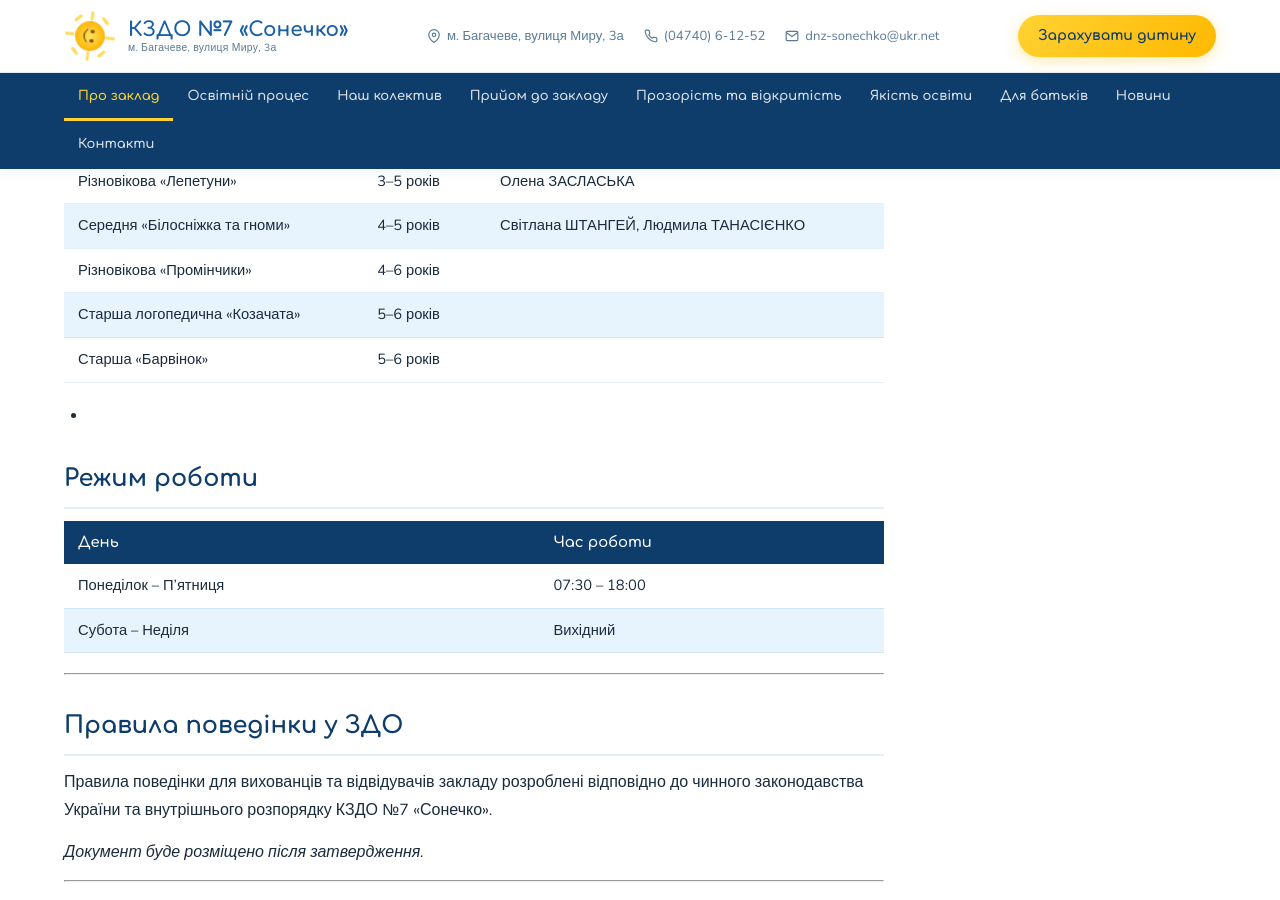
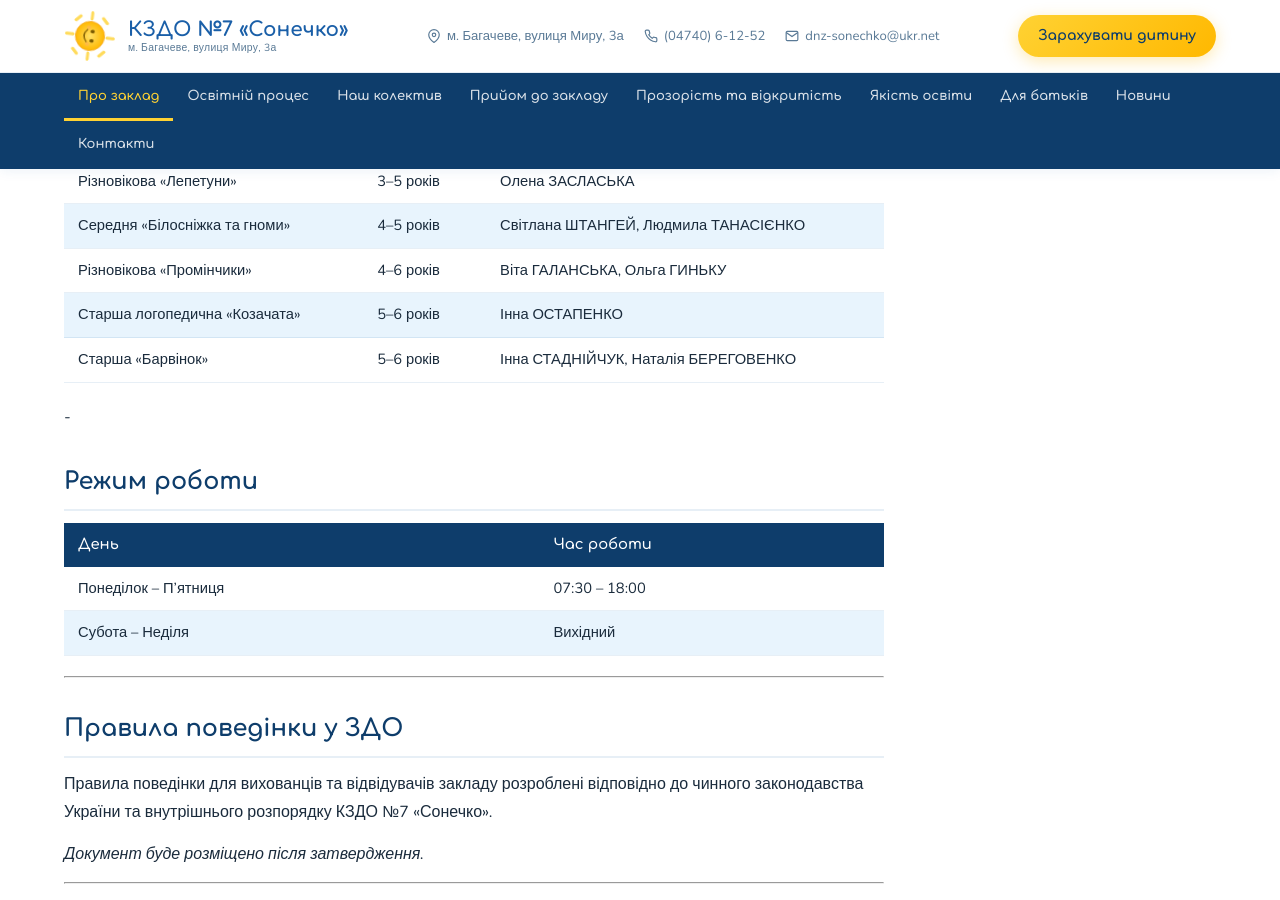
Before and after one commit to sonechko7/sonechko7.github.io, a Jekyll site: the page built from pages/pro-zaklad.md, in a window 1280 px wide and 900 px high, scrolled down 938 px. Built offline with Jekyll 4.4.1, drawn with Linux system fonts in a browser that asks for light colours.

Commit message:
Update Сторінка “pro-zaklad”

```diff
--- a/pages/pro-zaklad.md
+++ b/pages/pro-zaklad.md
@@ -26,9 +26,9 @@
 | Друга молодша «Вітамінки» | 3–4 роки | Ірина САВРАНСЬКА, Віта СТАДНІЙЧУК |
 | Різновікова  «Лепетуни» | 3–5 років | Олена ЗАСЛАСЬКА |
 | Середня «Білосніжка та гноми» | 4–5 років | Світлана ШТАНГЕЙ, Людмила ТАНАСІЄНКО |
-| Різновікова «Промінчики» | 4–6 років |  |
-| Старша логопедична «Козачата» | 5–6 років |  |
-| Старша «Барвінок» | 5–6 років |  |
+| Різновікова «Промінчики» | 4–6 років | Віта ГАЛАНСЬКА, Ольга ГИНЬКУ |
+| Старша логопедична «Козачата» | 5–6 років | Інна ОСТАПЕНКО |
+| Старша «Барвінок» | 5–6 років | Інна СТАДНІЙЧУК, Наталія БЕРЕГОВЕНКО |
 
 -
 
```
